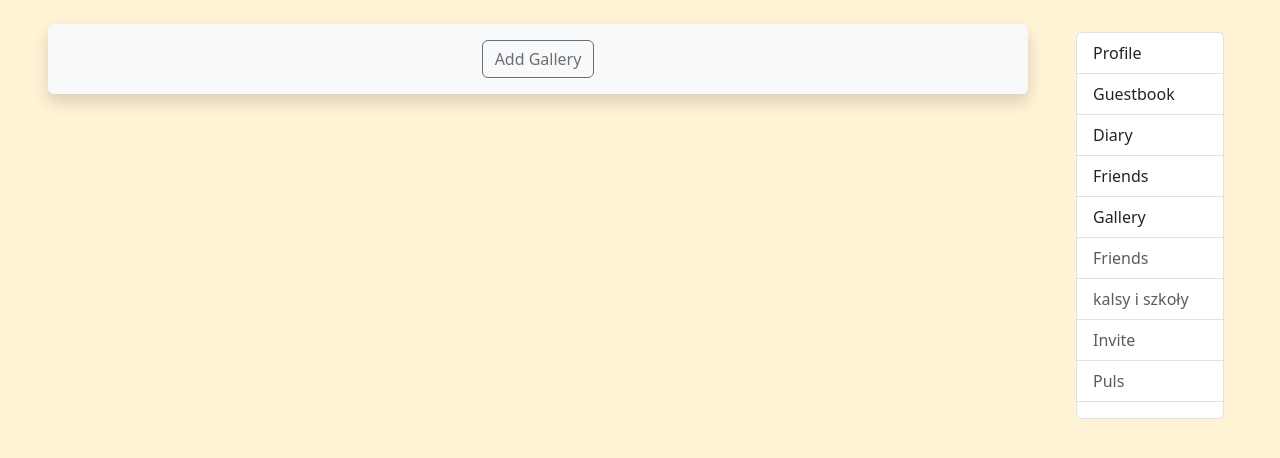
After one commit to MatRos-sf/epuls, a Django app: a page that uses src/photo/templates/photo/gallery.html in a window 1280 px wide. The commit adds this page. Shown: the top 458 px of the page. Run offline with Django 5.2, Linux system fonts and the light colour scheme; the visitor is signed in with stand-in values (Sample User, id 1); data comes from the database, SQL or seed files in the repository; data that the repository does not hold is empty.

Commit message:
add photo layout

```diff
--- a/src/account/models/profile.py
+++ b/src/account/models/profile.py
@@ -39,7 +39,7 @@ class Profile(models.Model):
     is_confirm = models.BooleanField(default=False)
 
     profile_picture = models.ImageField(
-        upload_to="profile_picture", default="default_photo_picture.jpg"
+        upload_to="profile_picture", default="profile_picture/default_photo_picture.jpg"
     )
 
     # xyz = models.CharField(blank=True, null=True)
--- a/src/account/templates/account/base.html
+++ b/src/account/templates/account/base.html
@@ -36,7 +36,9 @@
                             <a type="button"
                                class="list-group-item list-group-item-action"
                                href="{% url 'account:friends' menu_user %}">Friends</a>
-                            <button type="button" class="list-group-item list-group-item-action" disabled>Photos</button>
+                            <a type="button"
+                               class="list-group-item list-group-item-action"
+                               href="{% url 'photo:gallery' menu_user %}">Gallery</a>
                             <button type="button" class="list-group-item list-group-item-action" disabled>Friends</button>
                             <button type="button" class="list-group-item list-group-item-action" disabled>kalsy i szkoły</button>
                             <button type="button" class="list-group-item list-group-item-action" disabled>Invite</button>
--- a/src/account/templates/account/profile.html
+++ b/src/account/templates/account/profile.html
@@ -6,7 +6,7 @@
                 <!-- photo section -->
                 <div class="col-2">
                     <div class="container">
-                        <img src="https://images.pexels.com/photos/771742/pexels-photo-771742.jpeg?cs=srgb&dl=pexels-mohamed-abdelghaffar-771742.jpg&fm=jpg"
+                        <img src="{{ user.profile.profile_picture.url }}"
                              class="img-thumbnail"
                              alt="..."
                              width="250"
--- a/src/epuls/urls.py
+++ b/src/epuls/urls.py
@@ -7,8 +7,8 @@ urlpatterns = [
     path("admin/", admin.site.urls),
     path("", include("account.urls")),
     path("photo/", include("photo.urls")),
-]
+] + static(settings.MEDIA_URL, document_root=settings.MEDIA_ROOT)
 
 
-if settings.DEBUG:
-    urlpatterns += static(settings.STATIC_URL, document_root=settings.STATIC_ROOT)
+# if settings.DEBUG:
+#     urlpatterns += static(settings.STATIC_URL, document_root=settings.STATIC_ROOT)
--- /dev/null
+++ b/src/photo/templates/photo/gallery.html
@@ -0,0 +1,14 @@
+{% extends "account/base.html" %}
+{% block content %}
+    <div class="shadow p-3 mb-5 bg-body-tertiary rounded m-2">
+        <div class="container overflow-hidden text-center">
+            <button type="button" class="btn" disabled>Add Gallery</button>
+            <div class="list-group">
+                {% for g in object_list %}
+                    <a href="{% url 'photo:gallery-detail' user.username g.pk %}"
+                       class="list-group-item list-group-item-action">{{ g.name }}</a>
+                {% endfor %}
+            </div>
+        </div>
+    </div>
+{% endblock %}
--- a/src/photo/urls.py
+++ b/src/photo/urls.py
@@ -1,9 +1,35 @@
-from django.urls import path
+from django.urls import include, path
 
-from .views import profile_picture_request
+from .views import (
+    GalleryCreateView,
+    GalleryDetailView,
+    GalleryListView,
+    profile_picture_request,
+)
 
 app_name = "photo"
 
 urlpatterns = [
-    path("profile_picture/", profile_picture_request, name="profile-picture")
+    path("profile_picture/", profile_picture_request, name="profile-picture"),
+    path(
+        "gallery/",
+        include(
+            [
+                path("create", GalleryCreateView.as_view(), name="gallery-create"),
+                path(
+                    "<str:username>/",
+                    include(
+                        [
+                            path("", GalleryListView.as_view(), name="gallery"),
+                            path(
+                                "<int:pk>/",
+                                GalleryDetailView.as_view(),
+                                name="gallery-detail",
+                            ),
+                        ]
+                    ),
+                ),
+            ]
+        ),
+    ),
 ]
--- a/src/photo/views.py
+++ b/src/photo/views.py
@@ -1,9 +1,14 @@
 from django.contrib import messages
-from django.shortcuts import redirect, render
+from django.contrib.auth.decorators import login_required
+from django.contrib.auth.mixins import LoginRequiredMixin
+from django.shortcuts import get_object_or_404, redirect, render
+from django.views.generic import CreateView, DetailView, ListView
 
-from .forms import ProfilePictureRequestForm
+from .forms import GalleryForm, ProfilePictureRequestForm
+from .models import Gallery
 
 
+@login_required
 def profile_picture_request(request):
     form = ProfilePictureRequestForm()
     if request.method == "POST":
@@ -18,3 +23,35 @@ def profile_picture_request(request):
             return redirect("profile", username=request.user.username)
 
     return render(request, "photo/profile_picture_request_form.html", {"form": form})
+
+
+class GalleryCreateView(LoginRequiredMixin, CreateView):
+    model = Gallery
+    form_class = GalleryForm
+    template_name = "photo/gallery_form.html"
+
+    def form_valid(self, form):
+        instance = form.save(commit=False)
+        instance.profile = self.request.user.profile
+        return super(GalleryCreateView, self).form_valid(instance)
+
+
+class GalleryDetailView(LoginRequiredMixin, DetailView):
+    model = Gallery
+    template_name = "photo/gallery_detail.html"
+
+    def get_object(self, queryset=None):
+        username = self.kwargs.get("username")
+        gallery_pk = self.kwargs.get("pk")
+        return get_object_or_404(
+            Gallery, profile__user__username=username, pk=gallery_pk
+        )
+
+
+class GalleryListView(LoginRequiredMixin, ListView):
+    model = Gallery
+    template_name = "photo/gallery.html"
+
+    def get_queryset(self):
+        username = self.kwargs.get("username")
+        return Gallery.objects.filter(profile__user__username=username)
```
Also changed, not shown: src/photo/forms.py (+7 -1 lines), src/photo/models.py (+8 -0 lines), src/photo/templates/photo/gallery_detail.html (added, +8 -0 lines), src/photo/templates/photo/gallery_form.html (added, +12 -0 lines), src/account/migrations/0004_alter_profile_profile_picture.py (added), src/media/profile_picture_request/Zrzut_ekranu_z_2024-02-15_21-22-16.png (deleted), src/photo/migrations/0006_gallery_description.py (added).
